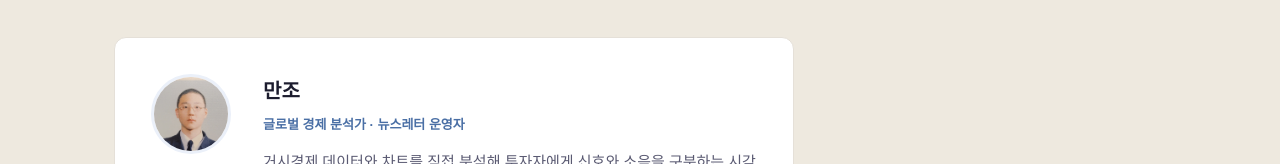
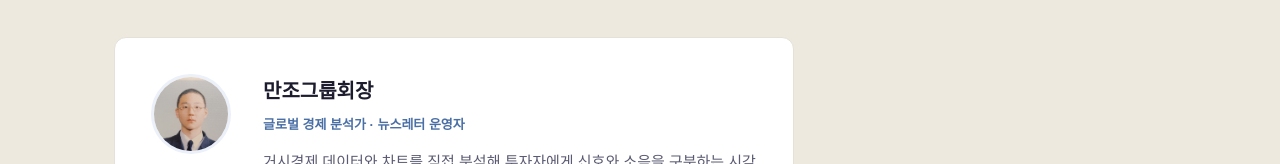
Before and after one commit to MANZO-droid/manzo-site, a plain HTML site: page index.html in a window 1280 px wide. Shown: the part 2669-2833 px from the top of the page. Drawn offline with Linux system fonts and the light colour scheme.

Commit message:
fix: 필자소개 이름 만조 -> 만조그룹회장 변경

```diff
--- a/index.html
+++ b/index.html
@@ -188,9 +188,9 @@ section { padding: 72px 0; }
       <h2 class="section-title">필자 소개</h2>
     </div>
     <div class="author-card">
-      <div class="author-avatar"><img src="author.jpg" alt="만조" /></div>
+      <div class="author-avatar"><img src="author.jpg" alt="만조그룹회장" /></div>
       <div class="author-info">
-        <h3>만조</h3>
+        <h3>만조그룹회장</h3>
         <p class="author-role">글로벌 경제 분석가 · 뉴스레터 운영자</p>
         <p class="author-bio">
           거시경제 데이터와 차트를 직접 분석해 투자자에게 신호와 소음을 구분하는 시각을 제공합니다.
```
